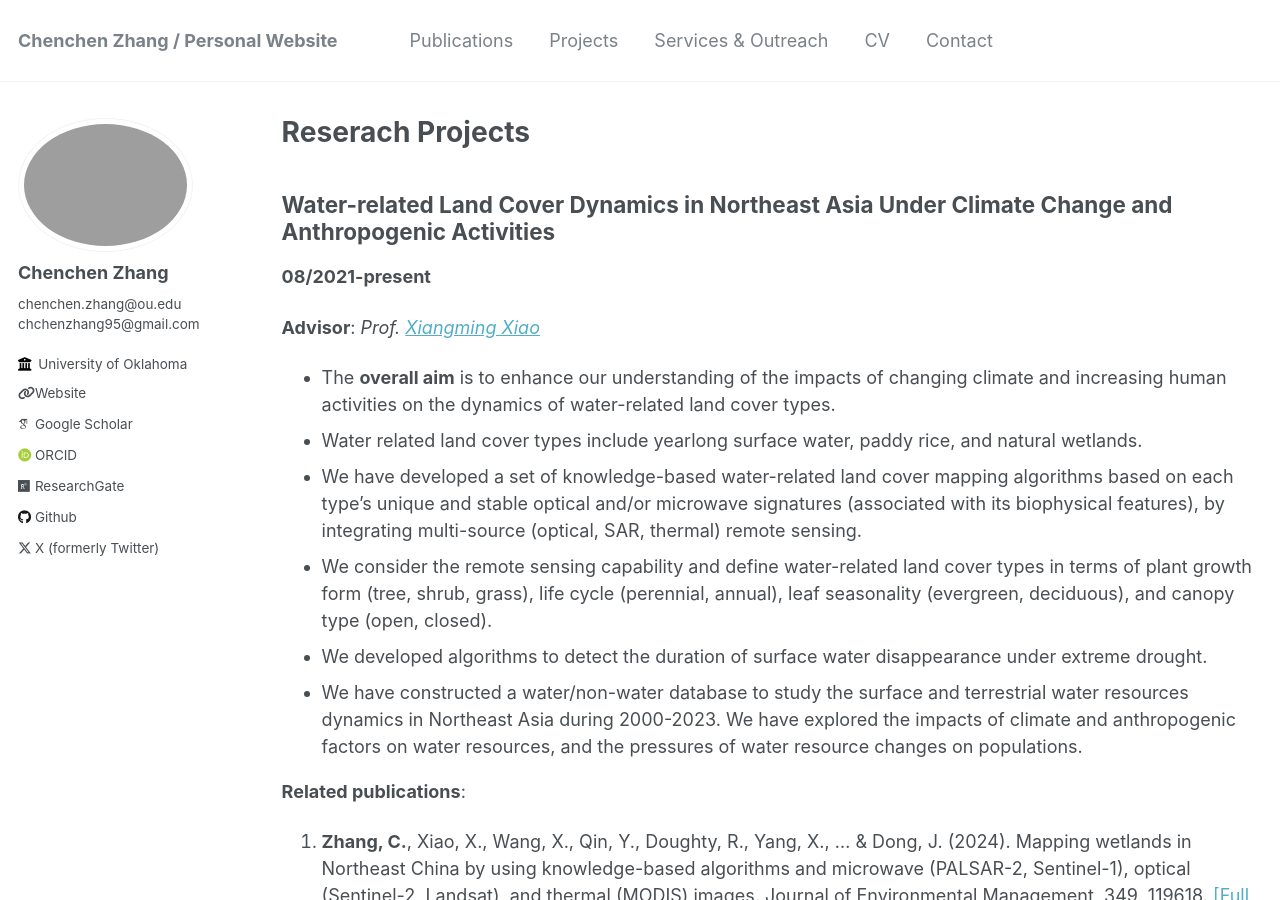
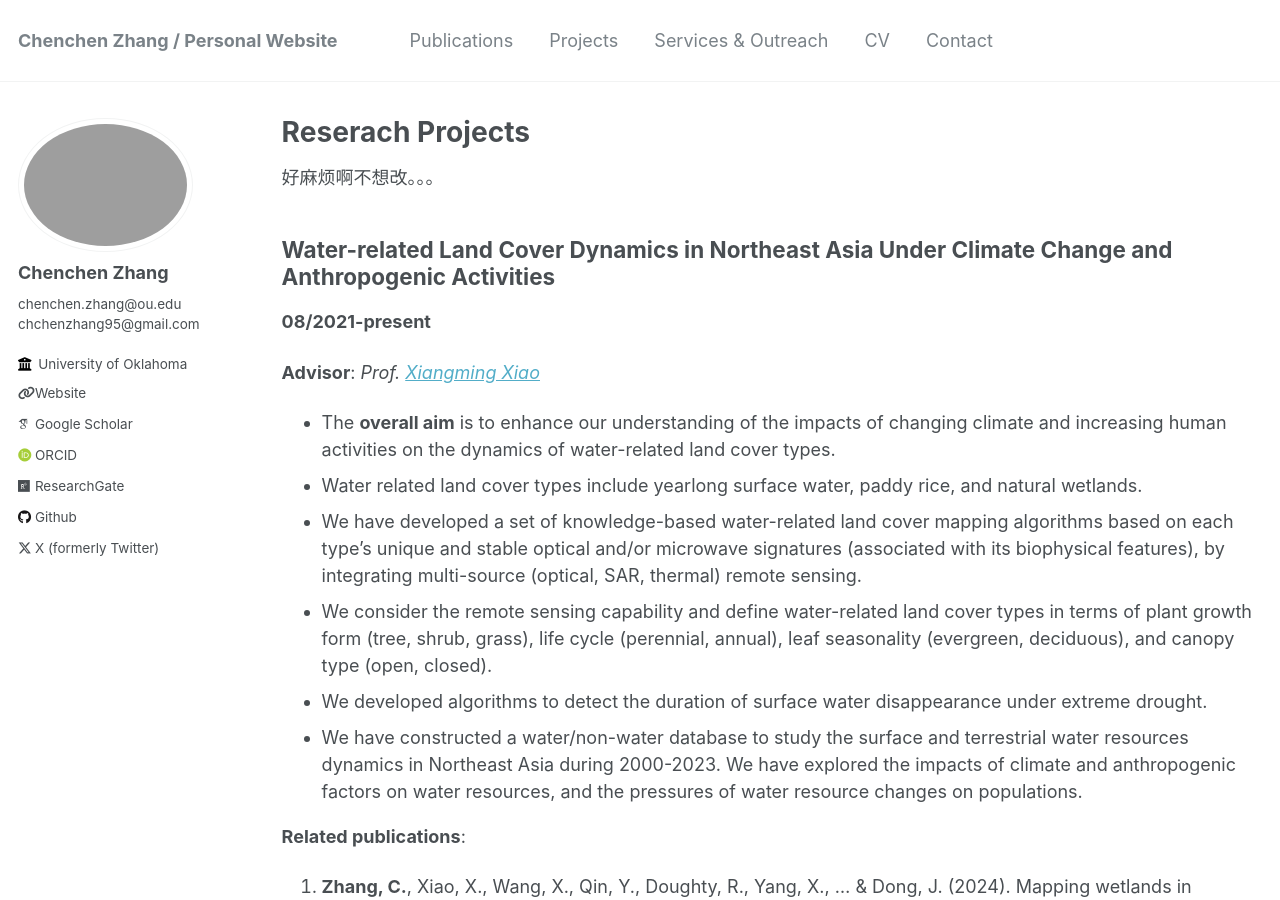
Before and after one commit to rszcc/rszcc.github.io, a Jekyll site: the page built from _pages/projects.md, in a window 1280 px wide and 900 px high. Built offline with Jekyll 4.4.1, drawn with Linux system fonts in a browser that asks for light colours; some web fonts are replaced.

Commit message:
Update projects.md

```diff
--- a/_pages/projects.md
+++ b/_pages/projects.md
@@ -4,7 +4,7 @@ permalink: /projects/
 title: "Reserach Projects"
 author_profile: true
 ---
-
+好麻烦啊不想改。。。
 ## Water-related Land Cover Dynamics in Northeast Asia Under Climate Change and Anthropogenic Activities
 
 **08/2021-present**
```
